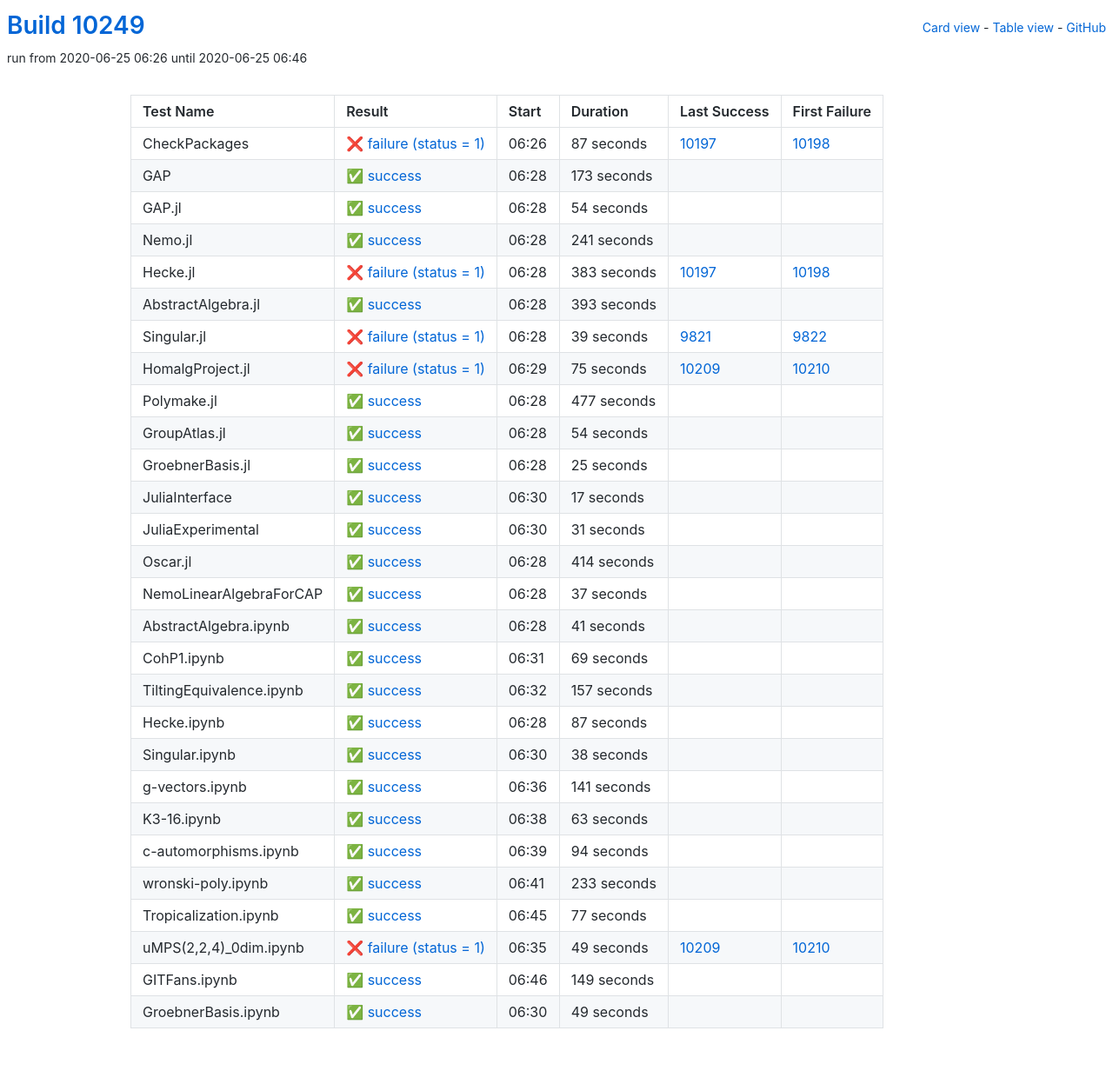
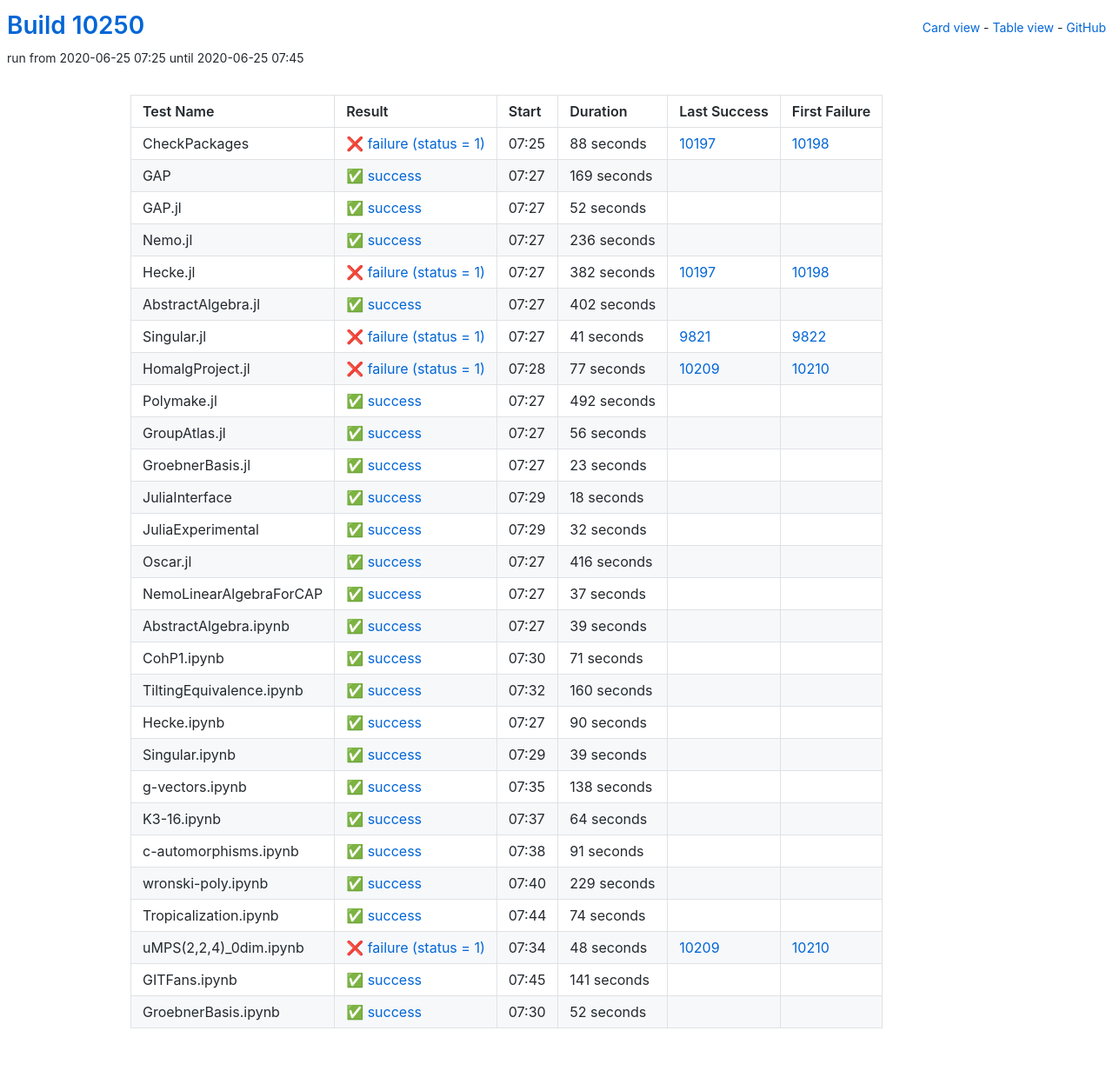
Before and after one commit to oscar-system/oscar-ci-status, a Jekyll site: the page built from table.html, in a window 1280 px wide. Shown: the whole page at 87% size. Built offline with Jekyll 4.4.1, drawn with Linux system fonts in a browser that asks for light colours.

Commit message:
Build #10250

```diff
--- a/_data/ci.yml
+++ b/_data/ci.yml
@@ -1,6 +1,6 @@
 ---
-build: 10249
-build_url: https://oscarci.mathematik.uni-kl.de/job/oscar/10249/
+build: 10250
+build_url: https://oscarci.mathematik.uni-kl.de/job/oscar/10250/
 job: oscar
 organization: oscar-system
 repo: oscar-ci-status
@@ -8,176 +8,176 @@
 tests:
 - name: CheckPackages
   id: checkpackages
-  log: https://oscarci.mathematik.uni-kl.de/job/oscar/10249/artifact/logs/build-10249/CheckPackages.log
-  start: 2020-06-25 06:26
+  log: https://oscarci.mathematik.uni-kl.de/job/oscar/10250/artifact/logs/build-10250/CheckPackages.log
+  start: 2020-06-25 07:25
   success: false
   exitcode: 1
   status: failure
-  duration: 87
+  duration: 88
   last_success: 10197
   last_success_url: https://oscarci.mathematik.uni-kl.de/job/oscar/10197/
   first_failure: 10198
   first_failure_url: https://oscarci.mathematik.uni-kl.de/job/oscar/10198/
 - name: GAP
   id: gap
-  log: https://oscarci.mathematik.uni-kl.de/job/oscar/10249/artifact/logs/build-10249/GAP.log
-  start: 2020-06-25 06:28
+  log: https://oscarci.mathematik.uni-kl.de/job/oscar/10250/artifact/logs/build-10250/GAP.log
+  start: 2020-06-25 07:27
   success: true
   exitcode: 0
   status: success
-  duration: 173
+  duration: 169
   last_success: false
   last_success_url:
   first_failure: false
   first_failure_url:
 - name: GAP.jl
   id: gap-jl
-  log: https://oscarci.mathematik.uni-kl.de/job/oscar/10249/artifact/logs/build-10249/GAP.jl.log
-  start: 2020-06-25 06:28
+  log: https://oscarci.mathematik.uni-kl.de/job/oscar/10250/artifact/logs/build-10250/GAP.jl.log
+  start: 2020-06-25 07:27
   success: true
   exitcode: 0
   status: success
-  duration: 54
+  duration: 52
   last_success: false
   last_success_url:
   first_failure: false
   first_failure_url:
 - name: Nemo.jl
   id: nemo-jl
-  log: https://oscarci.mathematik.uni-kl.de/job/oscar/10249/artifact/logs/build-10249/Nemo.jl.log
-  start: 2020-06-25 06:28
+  log: https://oscarci.mathematik.uni-kl.de/job/oscar/10250/artifact/logs/build-10250/Nemo.jl.log
+  start: 2020-06-25 07:27
   success: true
   exitcode: 0
   status: success
-  duration: 241
+  duration: 236
   last_success: false
   last_success_url:
   first_failure: false
   first_failure_url:
 - name: Hecke.jl
   id: hecke-jl
-  log: https://oscarci.mathematik.uni-kl.de/job/oscar/10249/artifact/logs/build-10249/Hecke.jl.log
-  start: 2020-06-25 06:28
+  log: https://oscarci.mathematik.uni-kl.de/job/oscar/10250/artifact/logs/build-10250/Hecke.jl.log
+  start: 2020-06-25 07:27
   success: false
   exitcode: 1
   status: failure
-  duration: 383
+  duration: 382
   last_success: 10197
   last_success_url: https://oscarci.mathematik.uni-kl.de/job/oscar/10197/
   first_failure: 10198
   first_failure_url: https://oscarci.mathematik.uni-kl.de/job/oscar/10198/
 - name: AbstractAlgebra.jl
   id: abstractalgebra-jl
-  log: https://oscarci.mathematik.uni-kl.de/job/oscar/10249/artifact/logs/build-10249/AbstractAlgebra.jl.log
-  start: 2020-06-25 06:28
+  log: https://oscarci.mathematik.uni-kl.de/job/oscar/10250/artifact/logs/build-10250/AbstractAlgebra.jl.log
+  start: 2020-06-25 07:27
   success: true
   exitcode: 0
   status: success
-  duration: 393
+  duration: 402
   last_success: false
   last_success_url:
   first_failure: false
   first_failure_url:
 - name: Singular.jl
   id: singular-jl
-  log: https://oscarci.mathematik.uni-kl.de/job/oscar/10249/artifact/logs/build-10249/Singular.jl.log
-  start: 2020-06-25 06:28
+  log: https://oscarci.mathematik.uni-kl.de/job/oscar/10250/artifact/logs/build-10250/Singular.jl.log
+  start: 2020-06-25 07:27
   success: false
   exitcode: 1
   status: failure
-  duration: 39
+  duration: 41
   last_success: 9821
   last_success_url: https://oscarci.mathematik.uni-kl.de/job/oscar/9821/
   first_failure: 9822
   first_failure_url: https://oscarci.mathematik.uni-kl.de/job/oscar/9822/
 - name: HomalgProject.jl
   id: homalgproject-jl
-  log: https://oscarci.mathematik.uni-kl.de/job/oscar/10249/artifact/logs/build-10249/HomalgProject.jl.log
-  start: 2020-06-25 06:29
+  log: https://oscarci.mathematik.uni-kl.de/job/oscar/10250/artifact/logs/build-10250/HomalgProject.jl.log
+  start: 2020-06-25 07:28
   success: false
   exitcode: 1
   status: failure
-  duration: 75
+  duration: 77
   last_success: 10209
   last_success_url: https://oscarci.mathematik.uni-kl.de/job/oscar/10209/
   first_failure: 10210
   first_failure_url: https://oscarci.mathematik.uni-kl.de/job/oscar/10210/
 - name: Polymake.jl
   id: polymake-jl
-  log: https://oscarci.mathematik.uni-kl.de/job/oscar/10249/artifact/logs/build-10249/Polymake.jl.log
-  start: 2020-06-25 06:28
+  log: https://oscarci.mathematik.uni-kl.de/job/oscar/10250/artifact/logs/build-10250/Polymake.jl.log
+  start: 2020-06-25 07:27
   success: true
   exitcode: 0
   status: success
-  duration: 477
+  duration: 492
   last_success: false
   last_success_url:
   first_failure: false
   first_failure_url:
 - name: GroupAtlas.jl
   id: groupatlas-jl
-  log: https://oscarci.mathematik.uni-kl.de/job/oscar/10249/artifact/logs/build-10249/GroupAtlas.jl.log
-  start: 2020-06-25 06:28
+  log: https://oscarci.mathematik.uni-kl.de/job/oscar/10250/artifact/logs/build-10250/GroupAtlas.jl.log
+  start: 2020-06-25 07:27
   success: true
   exitcode: 0
   status: success
-  duration: 54
+  duration: 56
   last_success: false
   last_success_url:
   first_failure: false
   first_failure_url:
 - name: GroebnerBasis.jl
   id: groebnerbasis-jl
-  log: https://oscarci.mathematik.uni-kl.de/job/oscar/10249/artifact/logs/build-10249/GroebnerBasis.jl.log
-  start: 2020-06-25 06:28
+  log: https://oscarci.mathematik.uni-kl.de/job/oscar/10250/artifact/logs/build-10250/GroebnerBasis.jl.log
+  start: 2020-06-25 07:27
   success: true
   exitcode: 0
   status: success
-  duration: 25
+  duration: 23
   last_success: false
   last_success_url:
   first_failure: false
   first_failure_url:
 - name: JuliaInterface
   id: juliainterface
-  log: https://oscarci.mathematik.uni-kl.de/job/oscar/10249/artifact/logs/build-10249/JuliaInterface.log
-  start: 2020-06-25 06:30
+  log: https://oscarci.mathematik.uni-kl.de/job/oscar/10250/artifact/logs/build-10250/JuliaInterface.log
+  start: 2020-06-25 07:29
   success: true
   exitcode: 0
   status: success
-  duration: 17
+  duration: 18
   last_success: false
   last_success_url:
   first_failure: false
   first_failure_url:
 - name: JuliaExperimental
   id: juliaexperimental
-  log: https://oscarci.mathematik.uni-kl.de/job/oscar/10249/artifact/logs/build-10249/JuliaExperimental.log
-  start: 2020-06-25 06:30
+  log: https://oscarci.mathematik.uni-kl.de/job/oscar/10250/artifact/logs/build-10250/JuliaExperimental.log
+  start: 2020-06-25 07:29
   success: true
   exitcode: 0
   status: success
-  duration: 31
+  duration: 32
   last_success: false
   last_success_url:
   first_failure: false
   first_failure_url:
 - name: Oscar.jl
   id: oscar-jl
-  log: https://oscarci.mathematik.uni-kl.de/job/oscar/10249/artifact/logs/build-10249/Oscar.jl.log
-  start: 2020-06-25 06:28
+  log: https://oscarci.mathematik.uni-kl.de/job/oscar/10250/artifact/logs/build-10250/Oscar.jl.log
+  start: 2020-06-25 07:27
   success: true
   exitcode: 0
   status: success
-  duration: 414
+  duration: 416
   last_success: false
   last_success_url:
   first_failure: false
   first_failure_url:
 - name: NemoLinearAlgebraForCAP
   id: nemolinearalgebraforcap
-  log: https://oscarci.mathematik.uni-kl.de/job/oscar/10249/artifact/logs/build-10249/NemoLinearAlgebraForCAP.log
-  start: 2020-06-25 06:28
+  log: https://oscarci.mathematik.uni-kl.de/job/oscar/10250/artifact/logs/build-10250/NemoLinearAlgebraForCAP.log
+  start: 2020-06-25 07:27
   success: true
   exitcode: 0
   status: success
@@ -188,68 +188,140 @@
   first_failure_url:
 - name: AbstractAlgebra.ipynb
   id: abstractalgebra-ipynb
-  log: https://oscarci.mathematik.uni-kl.de/job/oscar/10249/artifact/logs/build-10249/AbstractAlgebra.ipynb.log
-  start: 2020-06-25 06:28
+  log: https://oscarci.mathematik.uni-kl.de/job/oscar/10250/artifact/logs/build-10250/AbstractAlgebra.ipynb.log
+  start: 2020-06-25 07:27
   success: true
   exitcode: 0
   status: success
-  duration: 41
+  duration: 39
   last_success: false
   last_success_url:
   first_failure: false
   first_failure_url:
 - name: CohP1.ipynb
   id: cohp1-ipynb
-  log: https://oscarci.mathematik.uni-kl.de/job/oscar/10249/artifact/logs/build-10249/CohP1.ipynb.log
-  start: 2020-06-25 06:31
+  log: https://oscarci.mathematik.uni-kl.de/job/oscar/10250/artifact/logs/build-10250/CohP1.ipynb.log
+  start: 2020-06-25 07:30
   success: true
   exitcode: 0
   status: success
-  duration: 69
+  duration: 71
   last_success: false
   last_success_url:
   first_failure: false
   first_failure_url:
 - name: TiltingEquivalence.ipynb
   id: tiltingequivalence-ipynb
-  log: https://oscarci.mathematik.uni-kl.de/job/oscar/10249/artifact/logs/build-10249/TiltingEquivalence.ipynb.log
-  start: 2020-06-25 06:32
+  log: https://oscarci.mathematik.uni-kl.de/job/oscar/10250/artifact/logs/build-10250/TiltingEquivalence.ipynb.log
+  start: 2020-06-25 07:32
   success: true
   exitcode: 0
   status: success
-  duration: 157
+  duration: 160
   last_success: false
   last_success_url:
   first_failure: false
   first_failure_url:
 - name: Hecke.ipynb
   id: hecke-ipynb
-  log: https://oscarci.mathematik.uni-kl.de/job/oscar/10249/artifact/logs/build-10249/Hecke.ipynb.log
-  start: 2020-06-25 06:28
+  log: https://oscarci.mathematik.uni-kl.de/job/oscar/10250/artifact/logs/build-10250/Hecke.ipynb.log
+  start: 2020-06-25 07:27
   success: true
   exitcode: 0
   status: success
-  duration: 87
+  duration: 90
   last_success: false
   last_success_url:
   first_failure: false
   first_failure_url:
 - name: Singular.ipynb
   id: singular-ipynb
-  log: https://oscarci.mathematik.uni-kl.de/job/oscar/10249/artifact/logs/build-10249/Singular.ipynb.log
-  start: 2020-06-25 06:30
+  log: https://oscarci.mathematik.uni-kl.de/job/oscar/10250/artifact/logs/build-10250/Singular.ipynb.log
+  start: 2020-06-25 07:29
   success: true
   exitcode: 0
   status: success
-  duration: 38
+  duration: 39
   last_success: false
   last_success_url:
   first_failure: false
   first_failure_url:
 - name: g-vectors.ipynb
   id: g-vectors-ipynb
-  log: https://oscarci.mathematik.uni-kl.de/job/oscar/10249/artifact/logs/build-10249/g-vectors.ipynb.log
-  start: 2020-06-25 06:36
+  log: https://oscarci.mathematik.uni-kl.de/job/oscar/10250/artifact/logs/build-10250/g-vectors.ipynb.log
+  start: 2020-06-25 07:35
+  success: true
+  exitcode: 0
+  status: success
+  duration: 138
+  last_success: false
+  last_success_url:
+  first_failure: false
+  first_failure_url:
+- name: K3-16.ipynb
+  id: k3-16-ipynb
+  log: https://oscarci.mathematik.uni-kl.de/job/oscar/10250/artifact/logs/build-10250/K3-16.ipynb.log
+  start: 2020-06-25 07:37
+  success: true
+  exitcode: 0
+  status: success
+  duration: 64
+  last_success: false
+  last_success_url:
+  first_failure: false
+  first_failure_url:
+- name: c-automorphisms.ipynb
+  id: c-automorphisms-ipynb
+  log: https://oscarci.mathematik.uni-kl.de/job/oscar/10250/artifact/logs/build-10250/c-automorphisms.ipynb.log
+  start: 2020-06-25 07:38
+  success: true
+  exitcode: 0
+  status: success
+  duration: 91
+  last_success: false
+  last_success_url:
+  first_failure: false
+  first_failure_url:
+- name: wronski-poly.ipynb
+  id: wronski-poly-ipynb
+  log: https://oscarci.mathematik.uni-kl.de/job/oscar/10250/artifact/logs/build-10250/wronski-poly.ipynb.log
+  start: 2020-06-25 07:40
+  success: true
+  exitcode: 0
+  status: success
+  duration: 229
+  last_success: false
+  last_success_url:
+  first_failure: false
+  first_failure_url:
+- name: Tropicalization.ipynb
+  id: tropicalization-ipynb
+  log: https://oscarci.mathematik.uni-kl.de/job/oscar/10250/artifact/logs/build-10250/Tropicalization.ipynb.log
+  start: 2020-06-25 07:44
+  success: true
+  exitcode: 0
+  status: success
+  duration: 74
+  last_success: false
+  last_success_url:
+  first_failure: false
+  first_failure_url:
+- name: uMPS(2,2,4)_0dim.ipynb
+  id: umps-2-2-4-0dim-ipynb
+  log: https://oscarci.mathematik.uni-kl.de/job/oscar/10250/artifact/logs/build-10250/uMPS-2-2-4-_0dim.ipynb.log
+  start: 2020-06-25 07:34
+  success: false
+  exitcode: 1
+  status: failure
+  duration: 48
+  last_success: 10209
+  last_success_url: https://oscarci.mathematik.uni-kl.de/job/oscar/10209/
+  first_failure: 10210
+  first_failure_url: https://oscarci.mathematik.uni-kl.de/job/oscar/10210/
+- name: GITFans.ipynb
+  id: gitfans-ipynb
+  log: https://oscarci.mathematik.uni-kl.de/job/oscar/10250/artifact/logs/build-10250/GITFans.ipynb.log
+  start: 2020-06-25 07:45
   success: true
   exitcode: 0
   status: success
@@ -258,87 +330,15 @@
   last_success_url:
   first_failure: false
   first_failure_url:
-- name: K3-16.ipynb
-  id: k3-16-ipynb
-  log: https://oscarci.mathematik.uni-kl.de/job/oscar/10249/artifact/logs/build-10249/K3-16.ipynb.log
-  start: 2020-06-25 06:38
+- name: GroebnerBasis.ipynb
+  id: groebnerbasis-ipynb
+  log: https://oscarci.mathematik.uni-kl.de/job/oscar/10250/artifact/logs/build-10250/GroebnerBasis.ipynb.log
+  start: 2020-06-25 07:30
   success: true
   exitcode: 0
   status: success
-  duration: 63
+  duration: 52
   last_success: false
   last_success_url:
   first_failure: false
   first_failure_url:
-- name: c-automorphisms.ipynb
-  id: c-automorphisms-ipynb
-  log: https://oscarci.mathematik.uni-kl.de/job/oscar/10249/artifact/logs/build-10249/c-automorphisms.ipynb.log
-  start: 2020-06-25 06:39
-  success: true
-  exitcode: 0
-  status: success
-  duration: 94
-  last_success: false
-  last_success_url:
-  first_failure: false
-  first_failure_url:
-- name: wronski-poly.ipynb
-  id: wronski-poly-ipynb
-  log: https://oscarci.mathematik.uni-kl.de/job/oscar/10249/artifact/logs/build-10249/wronski-poly.ipynb.log
-  start: 2020-06-25 06:41
-  success: true
-  exitcode: 0
-  status: success
-  duration: 233
-  last_success: false
-  last_success_url:
-  first_failure: false
-  first_failure_url:
-- name: Tropicalization.ipynb
-  id: tropicalization-ipynb
-  log: https://oscarci.mathematik.uni-kl.de/job/oscar/10249/artifact/logs/build-10249/Tropicalization.ipynb.log
-  start: 2020-06-25 06:45
-  success: true
-  exitcode: 0
-  status: success
-  duration: 77
-  last_success: false
-  last_success_url:
-  first_failure: false
-  first_failure_url:
-- name: uMPS(2,2,4)_0dim.ipynb
-  id: umps-2-2-4-0dim-ipynb
-  log: https://oscarci.mathematik.uni-kl.de/job/oscar/10249/artifact/logs/build-10249/uMPS-2-2-4-_0dim.ipynb.log
-  start: 2020-06-25 06:35
-  success: false
-  exitcode: 1
-  status: failure
-  duration: 49
-  last_success: 10209
-  last_success_url: https://oscarci.mathematik.uni-kl.de/job/oscar/10209/
-  first_failure: 10210
-  first_failure_url: https://oscarci.mathematik.uni-kl.de/job/oscar/10210/
-- name: GITFans.ipynb
-  id: gitfans-ipynb
-  log: https://oscarci.mathematik.uni-kl.de/job/oscar/10249/artifact/logs/build-10249/GITFans.ipynb.log
-  start: 2020-06-25 06:46
-  success: true
-  exitcode: 0
-  status: success
-  duration: 149
-  last_success: false
-  last_success_url:
-  first_failure: false
-  first_failure_url:
-- name: GroebnerBasis.ipynb
-  id: groebnerbasis-ipynb
-  log: https://oscarci.mathematik.uni-kl.de/job/oscar/10249/artifact/logs/build-10249/GroebnerBasis.ipynb.log
-  start: 2020-06-25 06:30
-  success: true
-  exitcode: 0
-  status: success
-  duration: 49
-  last_success: false
-  last_success_url:
-  first_failure: false
-  first_failure_url:
```
Also changed, not shown: README.md.
